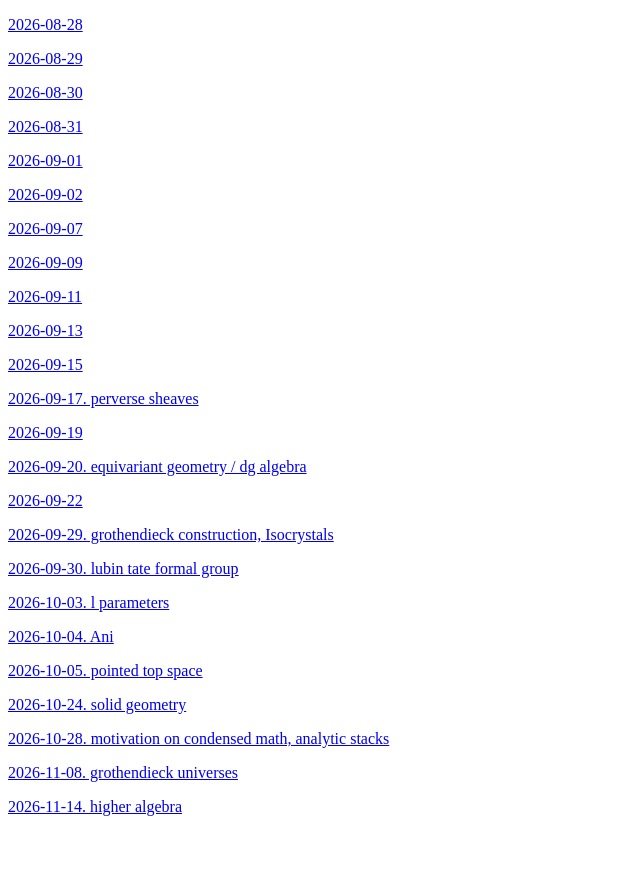
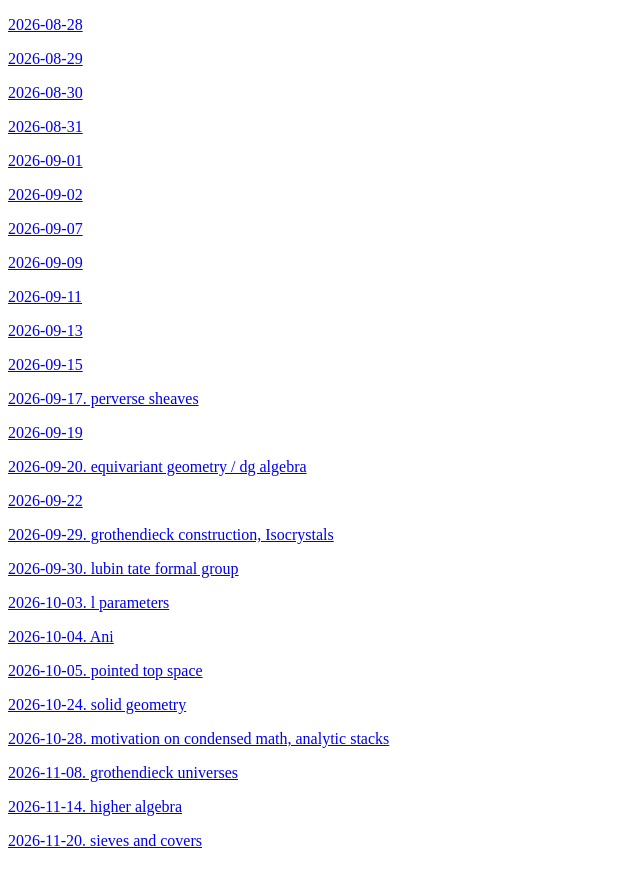
Before and after one commit to alchan00/alchan00.github.io, a Jekyll site: the page built from daily-notes/index.md, in a window 1280 px wide. Shown: the top 887 px of the page, without its empty margins (0-640 px from the left). Built offline with Jekyll 4.4.1, drawn with Linux system fonts in a browser that asks for light colours; our own code applies the rules of GitHub Pages for plain Markdown files.

Commit message:
Update index.md

```diff
--- a/daily-notes/index.md
+++ b/daily-notes/index.md
@@ -60,3 +60,5 @@
 
 
 [2026-11-14. higher algebra](2026-11-14/)
+
+[2026-11-20. sieves and covers](2026-11-21/)
```
